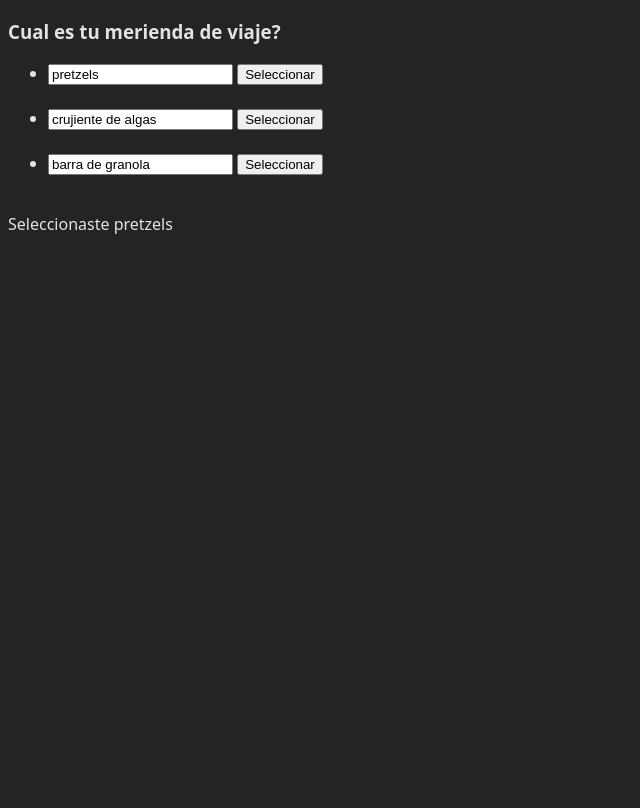
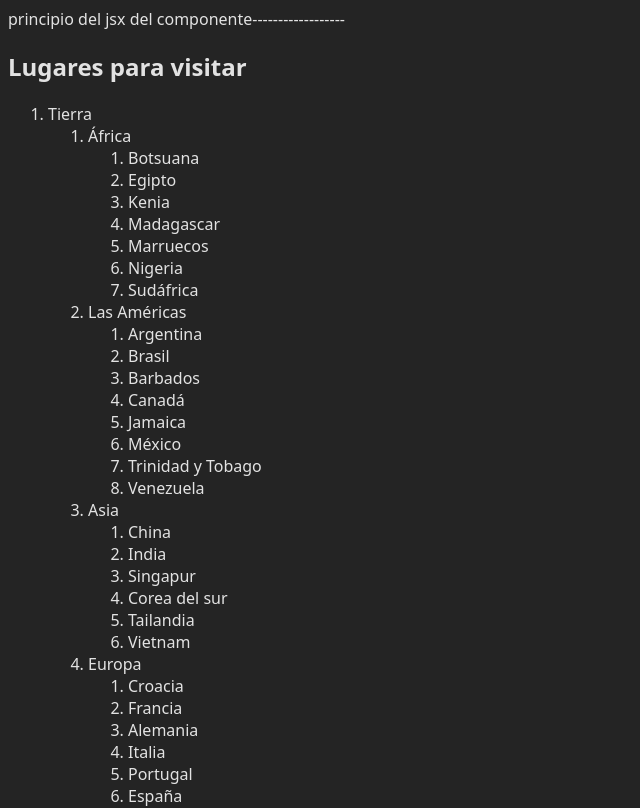
Before and after one commit to bryan-ignacio/react_v19.1, a React (Vite) app in the folder 03-gestion-estado/: page / in a window 1280 px wide. Shown: the top 808 px of the page, without its empty margins (0-640 px from the left). Built offline with nearby package versions, Linux system fonts and the light colour scheme.

Commit message:
estado profundamente anidado

```diff
--- a/03-gestion-estado/src/components/02-eleccion-estructura-estado/03-duplicacion-en-estado01.jsx
+++ b/03-gestion-estado/src/components/02-eleccion-estructura-estado/03-duplicacion-en-estado01.jsx
@@ -1,4 +1,4 @@
-import { useState } from "react";
+import { Fragment, useState } from "react";
 
 const initialItems = [
   { title: "pretzels", id: 0 },
@@ -35,8 +35,8 @@
         <ul>
           {items.map((item) => {
             return (
-              <>
-                <li key={item.id}>
+              <Fragment key={item.id}>
+                <li>
                   <input
                     type="text"
                     value={item.title}
@@ -47,7 +47,7 @@
                   </button>
                 </li>
                 <br />
-              </>
+              </Fragment>
             );
           })}
         </ul>
--- /dev/null
+++ b/03-gestion-estado/src/components/02-eleccion-estructura-estado/04-estado-profundamente-anidado.jsx
@@ -0,0 +1,41 @@
+import { useState } from "react";
+import { initialTravelPlan } from "./places.js";
+
+function ArbolLugar({ place }) {
+  // se pasa el place como prop y en este accedemos al arreglo de lugares de ese lugar
+  const childPlaces = place.childPlaces;
+  return (
+    <>
+      <li>
+        {place.title}
+        {childPlaces.length > 0 && (
+          <ol>
+            {childPlaces.map((place) => (
+              <ArbolLugar key={place.id} place={place} />
+            ))}
+          </ol>
+        )}
+      </li>
+    </>
+  );
+}
+
+export default function PlanDeViaje() {
+  //esta variable de estado contiene  un objeto que contiene objetos anidados.
+  const [plan, setPlan] = useState(initialTravelPlan);
+  //accedemos a los planetas que se encuentran en childplaces en root.
+  const planets = plan.childPlaces;
+
+  return (
+    <>
+      principio del jsx del componente------------------
+      <h2>Lugares para visitar</h2>
+      <ol>
+        {planets.map((place) => (
+          <ArbolLugar key={place.id} place={place} />
+        ))}
+      </ol>
+      final del jsx del componente---------------------
+    </>
+  );
+}
--- /dev/null
+++ b/03-gestion-estado/src/components/02-eleccion-estructura-estado/places.js
@@ -0,0 +1,254 @@
+export const initialTravelPlan = {
+  id: 0,
+  title: "(Root)",
+  childPlaces: [
+    {
+      id: 1,
+      title: "Tierra",
+      childPlaces: [
+        {
+          id: 2,
+          title: "África",
+          childPlaces: [
+            {
+              id: 3,
+              title: "Botsuana",
+              childPlaces: [],
+            },
+            {
+              id: 4,
+              title: "Egipto",
+              childPlaces: [],
+            },
+            {
+              id: 5,
+              title: "Kenia",
+              childPlaces: [],
+            },
+            {
+              id: 6,
+              title: "Madagascar",
+              childPlaces: [],
+            },
+            {
+              id: 7,
+              title: "Marruecos",
+              childPlaces: [],
+            },
+            {
+              id: 8,
+              title: "Nigeria",
+              childPlaces: [],
+            },
+            {
+              id: 9,
+              title: "Sudáfrica",
+              childPlaces: [],
+            },
+          ],
+        },
+        {
+          id: 10,
+          title: "Las Américas",
+          childPlaces: [
+            {
+              id: 11,
+              title: "Argentina",
+              childPlaces: [],
+            },
+            {
+              id: 12,
+              title: "Brasil",
+              childPlaces: [],
+            },
+            {
+              id: 13,
+              title: "Barbados",
+              childPlaces: [],
+            },
+            {
+              id: 14,
+              title: "Canadá",
+              childPlaces: [],
+            },
+            {
+              id: 15,
+              title: "Jamaica",
+              childPlaces: [],
+            },
+            {
+              id: 16,
+              title: "México",
+              childPlaces: [],
+            },
+            {
+              id: 17,
+              title: "Trinidad y Tobago",
+              childPlaces: [],
+            },
+            {
+              id: 18,
+              title: "Venezuela",
+              childPlaces: [],
+            },
+          ],
+        },
+        {
+          id: 19,
+          title: "Asia",
+          childPlaces: [
+            {
+              id: 20,
+              title: "China",
+              childPlaces: [],
+            },
+            {
+              id: 21,
+              title: "India",
+              childPlaces: [],
+            },
+            {
+              id: 22,
+              title: "Singapur",
+              childPlaces: [],
+            },
+            {
+              id: 23,
+              title: "Corea del sur",
+              childPlaces: [],
+            },
+            {
+              id: 24,
+              title: "Tailandia",
+              childPlaces: [],
+            },
+            {
+              id: 25,
+              title: "Vietnam",
+              childPlaces: [],
+            },
+          ],
+        },
+        {
+          id: 26,
+          title: "Europa",
+          childPlaces: [
+            {
+              id: 27,
+              title: "Croacia",
+              childPlaces: [],
+            },
+            {
+              id: 28,
+              title: "Francia",
+              childPlaces: [],
+            },
+            {
+              id: 29,
+              title: "Alemania",
+              childPlaces: [],
+            },
+            {
+              id: 30,
+              title: "Italia",
+              childPlaces: [],
+            },
+            {
+              id: 31,
+              title: "Portugal",
+              childPlaces: [],
+            },
+            {
+              id: 32,
+              title: "España",
+              childPlaces: [],
+            },
+            {
+              id: 33,
+              title: "Turquía",
+              childPlaces: [],
+            },
+          ],
+        },
+        {
+          id: 34,
+          title: "Oceanía",
+          childPlaces: [
+            {
+              id: 35,
+              title: "Australia",
+              childPlaces: [],
+            },
+            {
+              id: 36,
+              title: "Bora Bora (Polinesia Francesa)",
+              childPlaces: [],
+            },
+            {
+              id: 37,
+              title: "Isla de pascua (Chile)",
+              childPlaces: [],
+            },
+            {
+              id: 38,
+              title: "Fiyi",
+              childPlaces: [],
+            },
+            {
+              id: 39,
+              title: "Hawái (Estados Unidos)",
+              childPlaces: [],
+            },
+            {
+              id: 40,
+              title: "Nueva Zelanda",
+              childPlaces: [],
+            },
+            {
+              id: 41,
+              title: "Vanuatu",
+              childPlaces: [],
+            },
+          ],
+        },
+      ],
+    },
+    {
+      id: 42,
+      title: "Luna",
+      childPlaces: [
+        {
+          id: 43,
+          title: "Rheita",
+          childPlaces: [],
+        },
+        {
+          id: 44,
+          title: "Piccolomini",
+          childPlaces: [],
+        },
+        {
+          id: 45,
+          title: "Tycho",
+          childPlaces: [],
+        },
+      ],
+    },
+    {
+      id: 46,
+      title: "Marte",
+      childPlaces: [
+        {
+          id: 47,
+          title: "Corn Town",
+          childPlaces: [],
+        },
+        {
+          id: 48,
+          title: "Green Hill",
+          childPlaces: [],
+        },
+      ],
+    },
+  ],
+};
--- a/03-gestion-estado/src/main.jsx
+++ b/03-gestion-estado/src/main.jsx
@@ -2,10 +2,10 @@
 import { createRoot } from "react-dom/client";
 import "./index.css";
 
-import Menu from "./components/02-eleccion-estructura-estado/03-duplicacion-en-estado01";
+import PlanDeViaje from "./components/02-eleccion-estructura-estado/04-estado-profundamente-anidado";
 
 createRoot(document.getElementById("root")).render(
   <StrictMode>
-    <Menu />
+    <PlanDeViaje />
   </StrictMode>,
 );
```
Also changed, not shown: 03-gestion-estado/src/components/02-eleccion-estructura-estado/definicion.txt.
